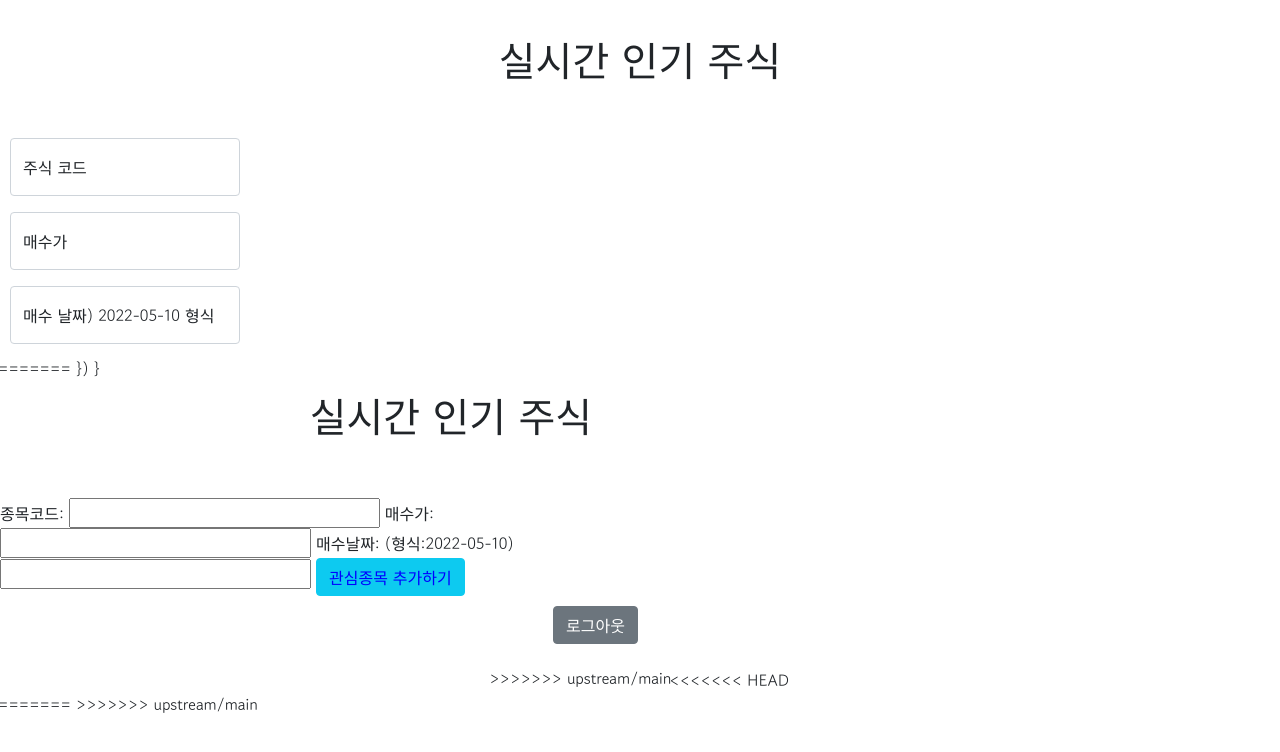
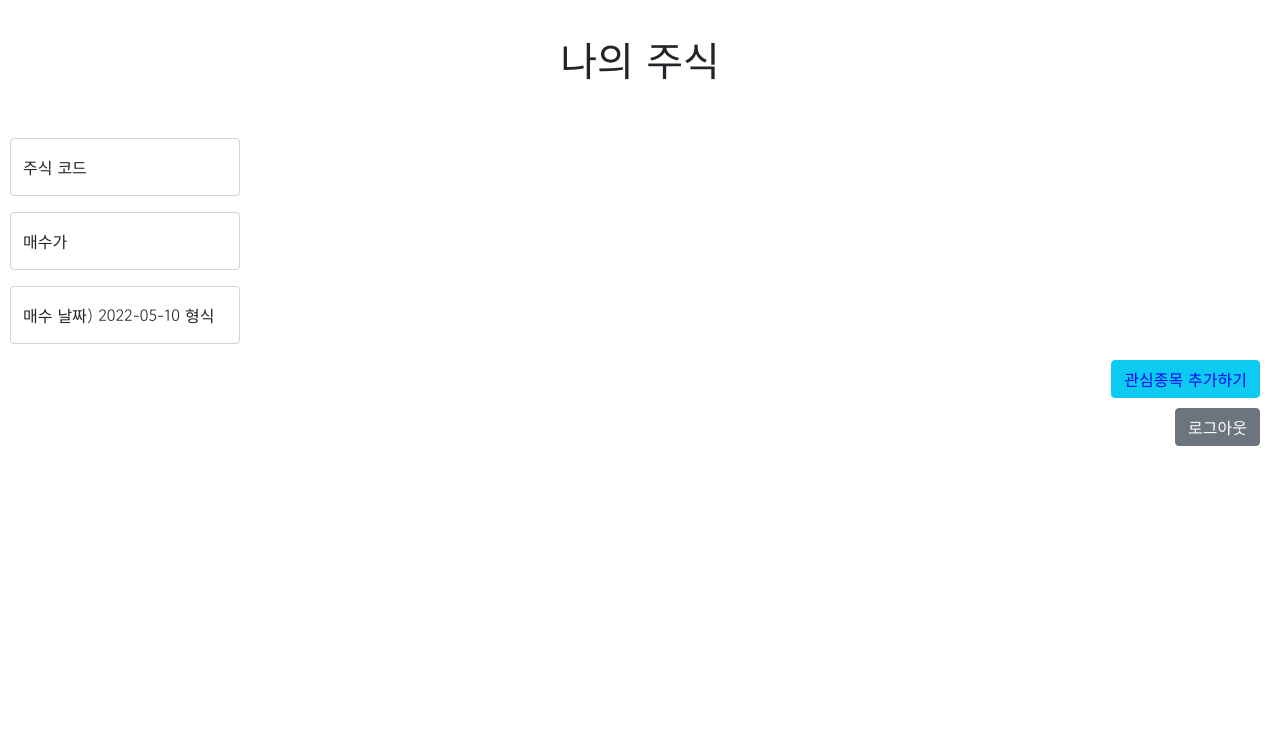
Before and after one commit to SangHoonly/stock_team4, a Flask app: template templates/user_main.html in a window 1280 px wide. Shown: the top 752 px of the page. Run offline with Flask 2, Linux system fonts and the light colour scheme; the template is opened without the code that fills it, so the values that code supplies are empty; some libraries are stand-ins or nearby versions.

Commit message:
conflict 재수정

```diff
--- a/templates/user_main.html
+++ b/templates/user_main.html
@@ -32,63 +32,6 @@
             location.href = "/";
         }
 
-        function addMyStock() {
-            let code = $('#code').val()
-            let buy_price = $('#buy_price').val()
-            let buy_date = $('#buy_date').val()
-
-            $.ajax({
-                type: 'POST',
-                url: '/favorite',
-                data: {
-                    code_give: code,
-                    buy_price_give: buy_price,
-                    buy_date_give: buy_date,
-                    user_id_give: $.cookie('user_id')
-                },
-                success: function (response) {
-                    alert(response['msg'])
-                    window.location.reload()
-                }
-            });
-<<<<<<< HEAD
-        }
-
-        function listing() {
-            $.ajax({
-                type: 'POST',
-                url: '/favorites',
-                data: {user_id_give: $.cookie('user_id')},
-                success: function (response) {
-                    let rows = response['result']
-
-                    for (let i = 0; i < rows.length; i++) {
-                        let stock_name = rows[i]['stock_name']
-                        let stock_code = rows[i]['stock_code']
-                        let buy_price = rows[i]['buy_price']
-                        let close = rows[i]['close']
-                        let date_delta = rows[i]['date_delta']
-
-                        let temp_html =
-                            `<div class="col_up">
-                                    <div class="card h-100">
-                                        <div class="card-body"">
-                                            <h5 class="card-title">${stock_name}</h5>
-                                            <h5 class="card-title">${stock_code}</h5>
-                                            <h5 class="card-title">매수가: ${buy_price}</h5>
-                                            <h5 class="card-title">현재가: ${close}</h5>
-                                            <h5 class="card-title">보유일수: ${date_delta}일</h5>
-                                        </div>
-                                    </div>
-                                </div>`
-=======
-
-            function logout() {
-                $.removeCookie('user_id', { path: '/' });
-                $.removeCookie('mytoken', { path: '/' });;
-                location.href = "/";
-            }
-
         $(function () {	//화면 로딩후 시작
             $("#searchInput").autocomplete({  //오토 컴플릿트 시작
                 source: List,	// source는 data.js파일 내부의 List 배열
@@ -117,10 +60,11 @@
             return regExp.test(asValue);
         }
 
-            function addComma(value){
+        function addComma(value) {
             value = value.replace(/\B(?=(\d{3})+(?!\d))/g, ",");
             return value;
         }
+
         // 정규표현식 끝
 
         function addMyStock() {
@@ -138,10 +82,9 @@
                 alert("매수가 형식에 맞춰서 작성 해주세요.(ex.1~1000000000)")
             } else if (!is_date(buy_date)) {
                 alert("날짜 형식에 맞춰서 작성 해주세요.(ex.2022-05-11)")
-                } else if(Number(buy_price) === 0){
+            } else if (Number(buy_price) === 0) {
                 alert("매수 가격은 0원이 될 수 없습니다.")
-                }
-                else{
+            } else {
                 $.ajax({
                     type: 'POST',
                     url: '/favorite',
@@ -164,7 +107,7 @@
             $.ajax({
                 type: 'POST',
                 url: '/favorites',
-                    data: {user_id_give:$.cookie('user_id')},
+                data: {user_id_give: $.cookie('user_id')},
                 success: function (response) {
                     let rows = response['result']
 
@@ -178,9 +121,9 @@
 
                         let temp_html = ``
 
-                            let profit_per = (Number(close.split(",").join(""))/Number(buy_price.split(",").join(""))*100).toFixed(2)
-                            let profit_plus = Number(close.split(",").join(""))-Number(buy_price.split(",").join(""))
-                            if (close > buy_price){
+                        let profit_per = (Number(close.split(",").join("")) / Number(buy_price.split(",").join("")) * 100).toFixed(2)
+                        let profit_plus = Number(close.split(",").join("")) - Number(buy_price.split(",").join(""))
+                        if (close > buy_price) {
                             temp_html = `
                                             <div class="card border-danger mb-3" style="max-width: 18rem;">
                                                 <div class="card-header">${stock_name} | ${stock_code}</div>
@@ -193,7 +136,7 @@
                                                 </div>
                                             </div>
                                 `
-                            }else{
+                        } else {
                             temp_html = `
                                             <div class="card border-primary mb-3" style="max-width: 18rem;">
                                                 <div class="card-header">${stock_name} | ${stock_code}</div>
@@ -207,11 +150,9 @@
                                             </div>
                                 `
                         }
->>>>>>> upstream/main
 
                         $('#cards-box').append(temp_html);
                     }
-<<<<<<< HEAD
                 }
             })
         }
@@ -223,89 +164,6 @@
             font-family: 'Gowun Dodum', sans-serif;
         }
 
-        .chart-group {
-            width: 100%;
-            height: 40%;
-            display: flex;
-            flex-direction: row;
-            justify-content: center;
-            align-items: center;
-        }
-
-        .h1 {
-            margin: 30px 30px 50px 30px;
-            padding: 5px;
-            text-align: center;
-        }
-
-
-        #logout {
-            margin-top: 10px;
-            margin-bottom: 20px;
-            font-family: 'Gowun Dodum', sans-serif;
-        }
-
-        .button-group {
-            margin-right: 20px;
-            display: flex;
-            flex-direction: column;
-            justify-content: center;
-            align-items: end;
-        }
-
-        .newInfo {
-            border: 3px solid darkgray;
-            border-radius: 10px;
-            width: 100%;
-            max-width: 1100px;
-            margin: 10px auto 10px auto;
-            padding: 20px;
-            display: flex;
-            flex-direction: row;
-            justify-content: center;
-            align-items: center;
-        }
-
-        .twoGroup {
-            display: flex;
-            flex-direction: row;
-            justify-content: center;
-            align-items: center;
-        }
-
-        .form-floating {
-            margin: 10px;
-        }
-    </style>
-</head>
-
-<body>
-<h1 class="h1">실시간 인기 주식</h1>
-<div class="form-floating mb-3" style="width:230px">
-    <input type="text" class="form-control" id="code" placeholder="종목코드">
-    <label for="code">주식 코드</label>
-</div>
-<div class="form-floating mb-3" style="width:230px">
-    <input type="text" class="form-control" id="buy_price" placeholder="매수가">
-    <label for="buy_price">매수가</label>
-</div>
-<div class="form-floating mb-3" style="width:230px">
-    <input type="text" class="form-control" id="buy_date" placeholder="매수날짜">
-    <label for="buy_date">매수 날짜) 2022-05-10 형식</label>
-</div>
-
-<div class="chart-group">
-    <div class="row row-cols-1 row-cols-md-2 g-1" id="cards-box">
-=======
-                })
-            }
-
-        </script>
-
-        <style>
-            * {
-                font-family: 'Gowun Dodum', sans-serif;
-            }
 
         .chart-group {
             width: 100%;
@@ -345,35 +203,62 @@
         .card {
             margin: 5px;
         }
+
+        .newInfo {
+            border: 3px solid darkgray;
+            border-radius: 10px;
+            width: 100%;
+            max-width: 1100px;
+            margin: 10px auto 10px auto;
+            padding: 20px;
+            display: flex;
+            flex-direction: row;
+            justify-content: center;
+            align-items: center;
+        }
+
+        .twoGroup {
+            display: flex;
+            flex-direction: row;
+            justify-content: center;
+            align-items: center;
+        }
+
+        .form-floating {
+            margin: 10px;
+        }
+
     </style>
 </head>
 
 <body>
-    <h1 class="h1">실시간 인기 주식</h1>
+<h1 class="h1">나의 주식</h1>
+<div class="form-floating mb-3" style="width:230px">
+    <input type="text" class="form-control" id="code" placeholder="종목코드">
+    <label for="code">주식 코드</label>
+</div>
+<div class="form-floating mb-3" style="width:230px">
+    <input type="text" class="form-control" id="buy_price" placeholder="매수가">
+    <label for="buy_price">매수가</label>
+</div>
+<div class="form-floating mb-3" style="width:230px">
+    <input type="text" class="form-control" id="buy_date" placeholder="매수날짜">
+    <label for="buy_date">매수 날짜) 2022-05-10 형식</label>
+</div>
+
 <div id="my-button-group" class="button-group">
-        <div>
-            <label for="code">종목코드: </label>
-            <input id="code" type="text">
-            <label for="buy_price">매수가: </label>
-            <input id="buy_price" type="text">
-            <label for="buy_date">매수날짜: (형식:2022-05-10)</label>
-            <input id="buy_date" type="text">
+
     <button type="button" id="myButton" onclick="addMyStock()" class="btn btn-info">관심종목 추가하기</button>
-        </div>
+
     <button type="button" id="logout" onclick="logout()" class="btn btn-secondary">로그아웃</button>
 </div>
 
 <div class="chart-group">
     <div class="row row-cols-1 row-cols-md-3 g-1" id="cards-box">
->>>>>>> upstream/main
+
 
     </div>
-<<<<<<< HEAD
-</div>
-</body>
-=======
+
 
 </body>
->>>>>>> upstream/main
-
 </html>
```
Lines whose indentation alone changed are shown as unchanged.
